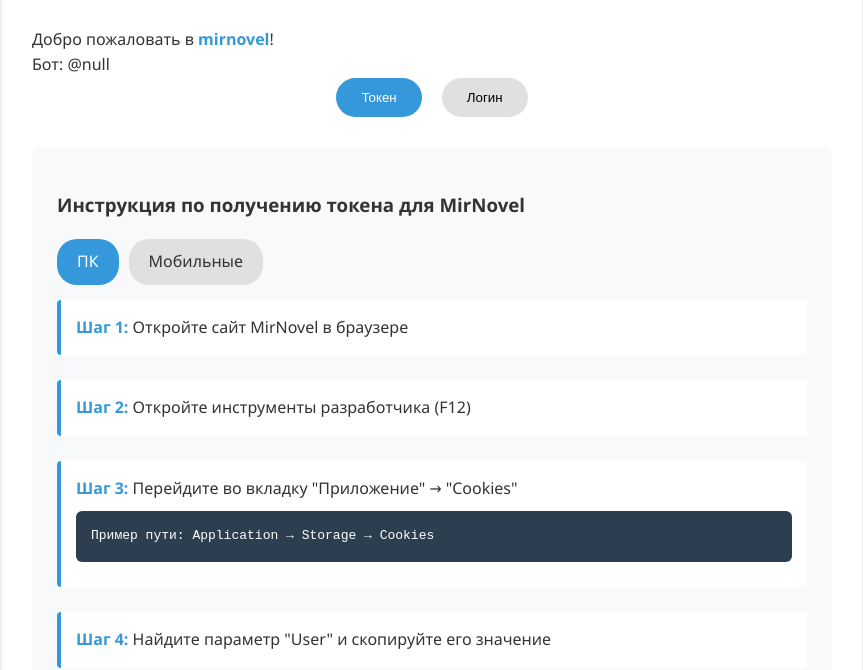
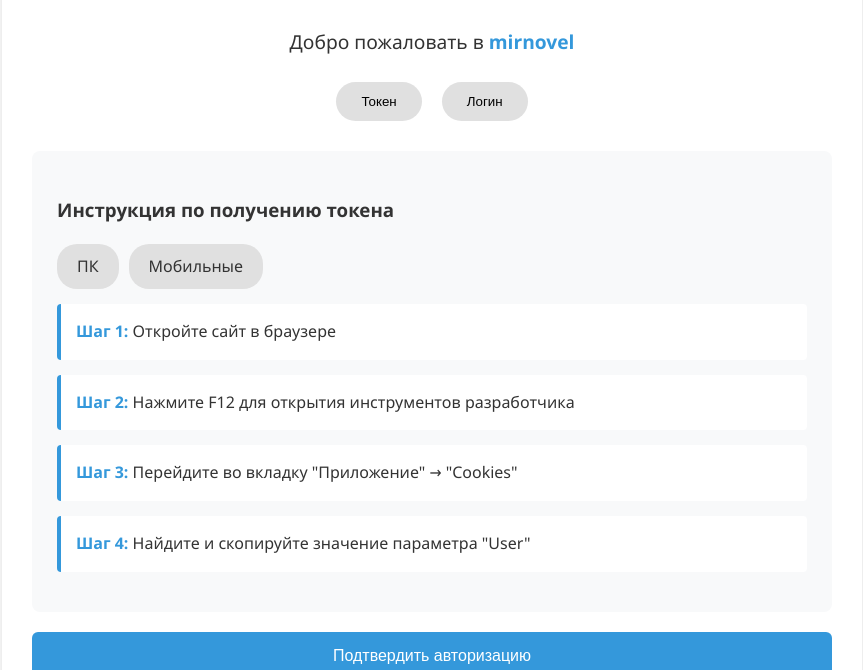
Before and after one commit to bdyddbdh/Moi6678, a plain HTML site: page docs/index.html in a window 1280 px wide. Shown: the part 139-809 px from the top of the page, without its empty margins (208-1071 px from the left). Drawn offline with Linux system fonts and the light colour scheme.

Commit message:
Update index.html

```diff
--- a/docs/index.html
+++ b/docs/index.html
@@ -66,7 +66,7 @@
         }
 
         .step {
-            margin-bottom: 25px;
+            margin-bottom: 15px;
             padding: 15px;
             background: white;
             border-left: 4px solid var(--secondary-color);
@@ -140,93 +140,88 @@
         .hidden {
             display: none;
         }
+
+        #welcomeMessage {
+            text-align: center;
+            font-size: 1.2em;
+            margin-bottom: 25px;
+        }
     </style>
     <script async src="https://telegram.org/js/telegram-web-app.js"></script>
     <script>
         const siteInstructions = {
             'mirnovel': {
                 'token': `
-                    <h3>Инструкция по получению токена для MirNovel</h3>
+                    <h3>Инструкция по получению токена</h3>
                     <div class="platform-tabs">
                         <div class="platform-tab active" onclick="showPlatform('pc')">ПК</div>
                         <div class="platform-tab" onclick="showPlatform('mobile')">Мобильные</div>
                     </div>
 
                     <div id="pc-instructions">
-                        <div class="step">
-                            <span class="highlight">Шаг 1:</span> Откройте сайт MirNovel в браузере
-                        </div>
-                        <div class="step">
-                            <span class="highlight">Шаг 2:</span> Откройте инструменты разработчика (F12)
-                        </div>
-                        <div class="step">
-                            <span class="highlight">Шаг 3:</span> Перейдите во вкладку "Приложение" → "Cookies"
-                            <div class="code-block">Пример пути: Application → Storage → Cookies</div>
-                        </div>
-                        <div class="step">
-                            <span class="highlight">Шаг 4:</span> Найдите параметр "User" и скопируйте его значение
-                        </div>
+                        ${generateSteps([
+                            'Откройте сайт в браузере',
+                            'Нажмите F12 для открытия инструментов разработчика',
+                            'Перейдите во вкладку "Приложение" → "Cookies"',
+                            'Найдите и скопируйте значение параметра "User"'
+                        ])}
                     </div>
 
                     <div id="mobile-instructions" class="hidden">
-                        <div class="step">
-                            <span class="highlight">Шаг 1:</span> Установите Kiwi Browser из Play Store
-                        </div>
-                        <div class="step">
-                            <span class="highlight">Шаг 2:</span> Откройте сайт MirNovel и активируйте режим разработчика
-                        </div>
-                        <div class="step">
-                            <span class="highlight">Шаг 3:</span> Перейдите в раздел "Application" → "Cookies"
-                        </div>
-                        <div class="step">
-                            <span class="highlight">Шаг 4:</span> Скопируйте значение параметра "User"
-                        </div>
+                        ${generateSteps([
+                            'Установите Kiwi Browser из Play Store',
+                            'Откройте сайт и активируйте режим разработчика',
+                            'Перейдите в раздел "Application" → "Cookies"',
+                            'Скопируйте значение параметра "User"'
+                        ])}
                     </div>
                 `,
                 'login': `
                     <h3>Авторизация через логин/пароль</h3>
-                    <div class="step">
-                        Введите данные вашей учетной записи MirNovel
-                    </div>
+                    ${generateSteps([
+                        'Введите ваш логин и пароль',
+                        'Нажмите кнопку подтверждения',
+                        'Дождитесь проверки данных'
+                    ])}
                 `
             }
         };
+
+        function generateSteps(steps) {
+            return steps.map((text, index) => `
+                <div class="step">
+                    <span class="highlight">Шаг ${index + 1}:</span> ${text}
+                </div>
+            `).join('');
+        }
 
         function getQueryParam(name) {
             return new URLSearchParams(window.location.search).get(name);
         }
 
         function showPlatform(platform) {
-            document.querySelectorAll('.platform-tab').forEach(tab => tab.classList.remove('active'));
-            document.querySelectorAll('[id$="-instructions"]').forEach(el => el.classList.add('hidden'));
-
-            document.querySelector(`#${platform}-instructions`).classList.remove('hidden');
-            document.querySelector(`[onclick="showPlatform('${platform}')"]`).classList.add('active');
+            document.querySelectorAll('.platform-tab').forEach(tab =>
+                tab.classList.toggle('active', tab.textContent.toLowerCase().includes(platform))
+            );
+            document.getElementById('pc-instructions').classList.toggle('hidden', platform !== 'pc');
+            document.getElementById('mobile-instructions').classList.toggle('hidden', platform !== 'mobile');
         }
 
         function initForm() {
             const method = getQueryParam("method") || 'token';
             const site = getQueryParam("site") || 'mirnovel';
-            const botUsername = getQueryParam("bot_username");
 
-            document.getElementById('botUsername').innerHTML = `
-                Добро пожаловать в <span class="highlight">${site}</span>!<br>
-                Бот: @${botUsername}
+            document.getElementById('welcomeMessage').innerHTML = `
+                Добро пожаловать в <span class="highlight">${site}</span>
             `;
 
-            // Установка инструкций
             const instructions = siteInstructions[site]?.[method] || `
                 <h3>Авторизация через ${method === 'token' ? 'токен' : 'логин'}</h3>
-                <div class="step">
-                    Следуйте стандартной процедуре авторизации для ${site}
-                </div>
+                ${generateSteps(['Следуйте стандартной процедуре авторизации'])}
             `;
 
             document.getElementById('dynamic-instructions').innerHTML = instructions;
-
-            // Активация соответствующего метода
-            document.getElementById(`method-${method}`).classList.add('active');
-            document.getElementById(`${method}Form`).style.display = 'block';
+            showPlatform('pc');
         }
 
         function submitData() {
@@ -261,7 +256,7 @@
 <body>
     <div class="container">
         <h2>🔐 Система авторизации</h2>
-        <div class="user-info" id="botUsername"></div>
+        <div id="welcomeMessage"></div>
 
         <div class="method-switcher">
             <button id="method-token" class="method-btn">Токен</button>
```
